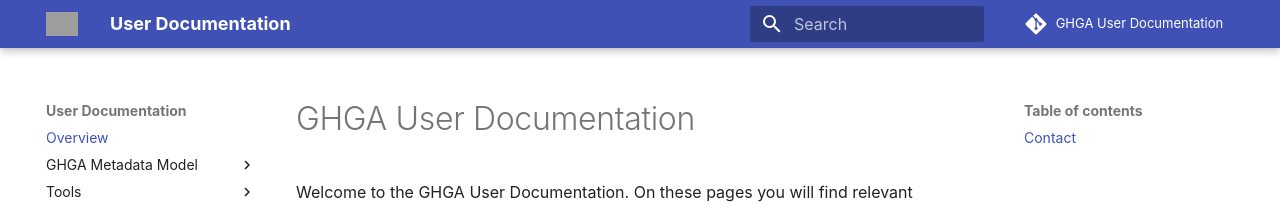
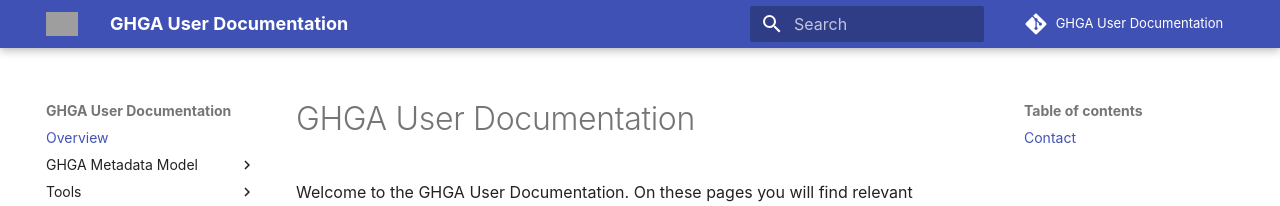
Before and after one commit to ghga-de/docs.ghga.de, an MkDocs documentation site: the page built from user_docs/index.md, in a window 1280 px wide. Shown: the top 206 px of the page. Built offline with MkDocs 1.6.1 and Material for MkDocs 9.7.7, drawn with Linux system fonts in a browser that asks for light colours; comment, search, counter and statistics services are not loaded; grey boxes are pictures that could not be loaded.

Commit message:
Apply suggestions from code review
Co-authored-by: Jan Eufinger <72203440+eufjan@users.noreply.github.com>

```diff
--- a/mkdocs.yaml
+++ b/mkdocs.yaml
@@ -17,8 +17,8 @@
 docs_dir: user_docs
 
 # Project information
-site_name: User Documentation
-site_description: Public documentation of the German Human Genome-Phenome Archive.
+site_name: GHGA User Documentation
+site_description: Public documentation for users of the German Human Genome-Phenome Archive.
 site_author: The GHGA Team
 site_url: https://docs.ghga.de
 docs_dir: user_docs
```
